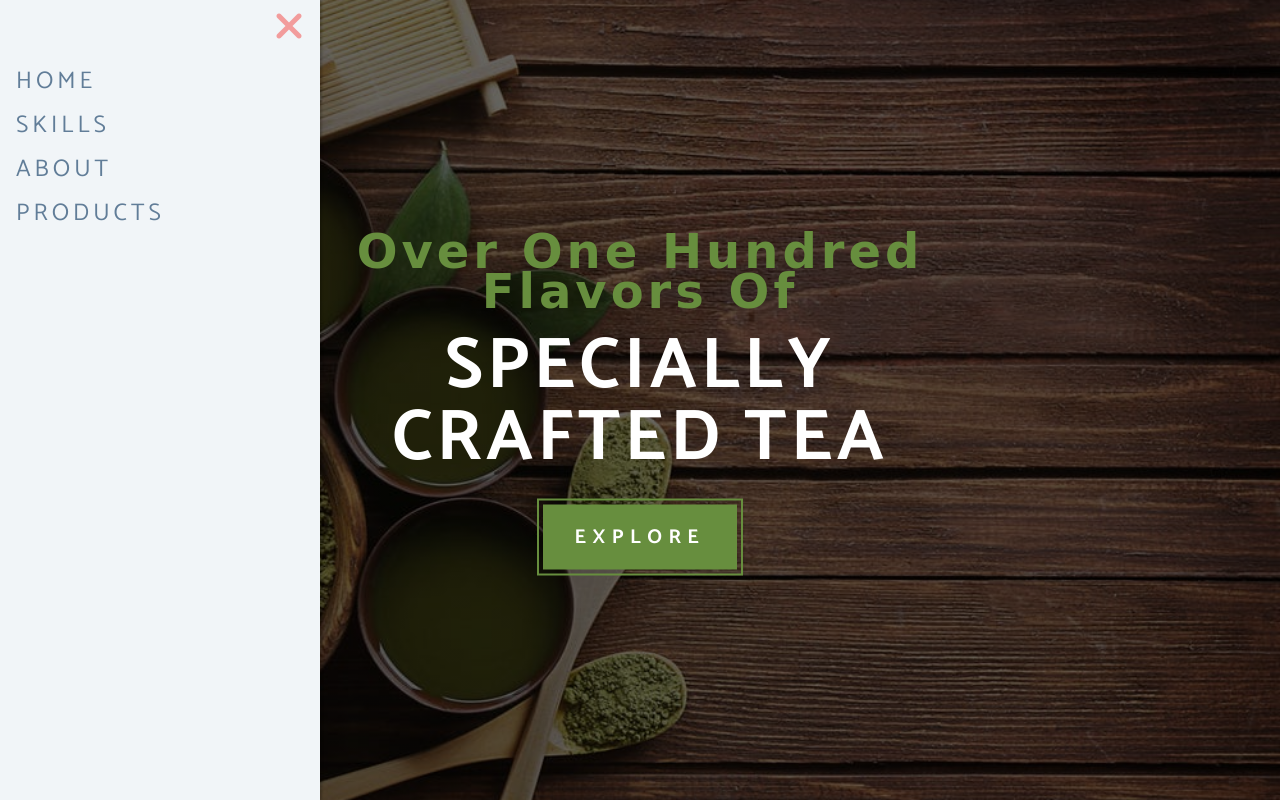
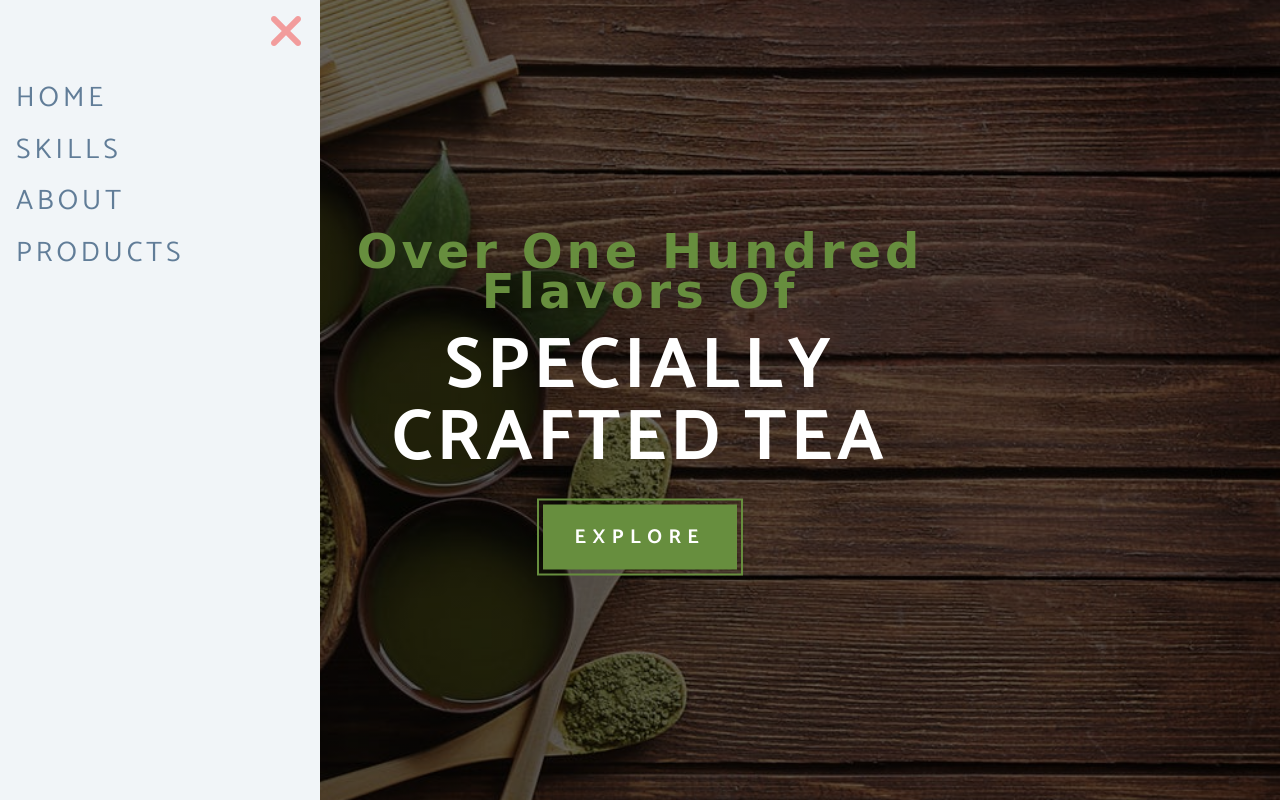
Before and after one commit to irf009/tea-station, a plain HTML site: page index.html in a window 1280 px wide. Both pictures are taken after a click on the element 81 px from the left and 70 px from the top of the page. Shown: the top 800 px of the page. Drawn offline with Linux system fonts and the light colour scheme; a web font is replaced by a local one.

Commit message:
Add files via upload

```diff
--- a/app.js
+++ b/app.js
@@ -13,3 +13,8 @@ navClose.addEventListener("click", () => {
 //setup date
 const date = (document.getElementById("date").innerHTML =
   new Date().getFullYear());
+
+// const irfan = document.getElementById("footer");
+// irfan.addEventListener("click", () => {
+//   irfan.classList.add("footer-close");
+// });
--- a/index.html
+++ b/index.html
@@ -5,6 +5,8 @@
     <meta name="viewport" content="width=device-width, initial-scale=1.0" />
     <meta http-equiv="X-UA-Compatible" content="ie=edge" />
     <title>Tea Station || Home</title>
+    <!-- Favicon -->
+    <link rel="shortcut icon" href="./favicon.ico" type="image/x-icon" />
     <!-- font-awesome -->
     <link
       rel="stylesheet"
@@ -20,18 +22,28 @@
     <span class="nav-btn" id="nav-btn">
       <i class="fas fa-bars"></i>
     </span>
-    <nav class="navbar" id="navbar">
-      <div class="navbar-header">
-        <span class="nav-close" id="nav-close">
-          <i class="fas fa-times"></i>
-        </span>
-      </div>
-      <ul class="nav-items">
-        <li><a href="index.html" class="nav-link">home</a></li>
-        <li><a href="skills.html" class="nav-link">skills</a></li>
-        <li><a href="about.html" class="nav-link">about</a></li>
-        <li><a href="products.html" class="nav-link">products</a></li>
-      </ul>
+    <nav>
+      <span class="navbar" id="navbar">
+        <div class="nav-header">
+          <span class="nav-close" id="nav-close"
+            ><i class="fas fa-times nav-close"></i
+          ></span>
+        </div>
+        <ul>
+          <li>
+            <a href="./index.html"><h3>home</h3></a>
+          </li>
+          <li>
+            <a href="./skills.html"><h3>skills</h3></a>
+          </li>
+          <li>
+            <a href="./about.html"><h3>about</h3></a>
+          </li>
+          <li>
+            <a href="./products.html"><h3>products</h3></a>
+          </li>
+        </ul>
+      </span>
     </nav>
     <header>
       <div class="header-center">
@@ -205,7 +217,7 @@
         <div class="contact-us-btn">submit here</div>
       </div>
     </section>
-    <footer>
+    <footer id="footer">
       <div class="footer-center">
         <div class="social-icons">
           <a target="_blank" href="https://www.facebook.com/"
--- a/main.css
+++ b/main.css
@@ -745,68 +745,70 @@ footer h2 {
 /* Nav Button */
 .nav-btn {
   position: fixed;
+  left: 5%;
   top: 5%;
-  left: 5%;
-  font-size: 2.5rem;
   color: var(--clr-primary);
+  font-size: 3rem;
+  cursor: pointer;
   z-index: 1;
-  cursor: pointer;
-  /* animation */
-  animation: bounce 2s ease infinite;
+  animation: 2s bounce ease-out infinite;
 }
 /* navbar */
 .navbar {
   position: fixed;
   top: 0;
   left: 0;
-  right: 0;
-  bottom: 0;
-  /* width: 100%;
-  height: 100%; */
-  background: var(--clr-grey-10);
   z-index: 2;
-  box-shadow: 2px 0 2px rgba(0, 0, 0, 0.2);
-  /* hide navbar */
-  transform: translateX(-100%);
-  transition: var(--transition);
+  background-color: var(--clr-grey-10);
+  width: 100%;
+  height: 100%;
+  transition: all 0.5s linear;
+  overflow-x: hidden;
+  transform: translateX(-600px);
 }
 .showNav {
-  transform: translate(0);
+  transform: translateX(0);
 }
-.navbar-header {
+.nav-header {
+  font-size: 3rem;
   text-align: right;
   padding-right: 1rem;
 }
 .nav-close {
-  font-size: 2.5rem;
-  cursor: pointer;
   color: #f29c9c;
   transition: var(--transition);
+  cursor: pointer;
 }
 .nav-close:hover {
-  color: #bb2525;
+  color: #d81a1a;
 }
-.nav-items {
+.navbar ul > li {
   list-style-type: none;
-}
-.nav-link {
-  display: block;
+  color: var(--clr-grey-5);
+  letter-spacing: var(--spacing);
+  text-transform: uppercase;
   font-size: 1.5rem;
-  padding: 0.25rem 1rem;
-  text-transform: uppercase;
-  letter-spacing: var(--spacing);
-  color: var(--clr-grey-5);
+  padding: 0.3rem 1rem;
+  cursor: pointer;
   transition: var(--transition);
 }
-.nav-link:hover {
-  background: var(--clr-primary-light);
+.navbar ul > li:hover {
+  background-color: var(--clr-primary-light);
+  margin-left: 4px;
+  box-shadow: -4px 0 0 var(--clr-primary);
+}
+.navbar ul > li > a > h3 {
+  font-weight: 400;
+  transition: var(--transition);
+  color: var(--clr-grey-5);
+}
+.navbar ul > li > a > h3:hover {
+  transform: translateX(10px);
   color: var(--clr-primary);
-  padding-left: 1.5rem;
-  border-left: 0.25rem solid var(--clr-primary);
 }
 @media screen and (min-width: 768px) {
   .navbar {
-    width: 30vw;
+    width: 30%;
     max-width: 20rem;
   }
 }
@@ -871,3 +873,11 @@ footer h2 {
     transform: scale(1);
   }
 }
+/* .footer-close {
+  transform: translateY(600px);
+  transition: var(--transition);
+}
+.footer-back {
+  transform: translateY(0);
+  transition: var(--transition);
+} */
```
Also changed, not shown: about.html (+22 -12 lines), products.html (+22 -12 lines), skills.html (+22 -12 lines), favicon.ico (added).
